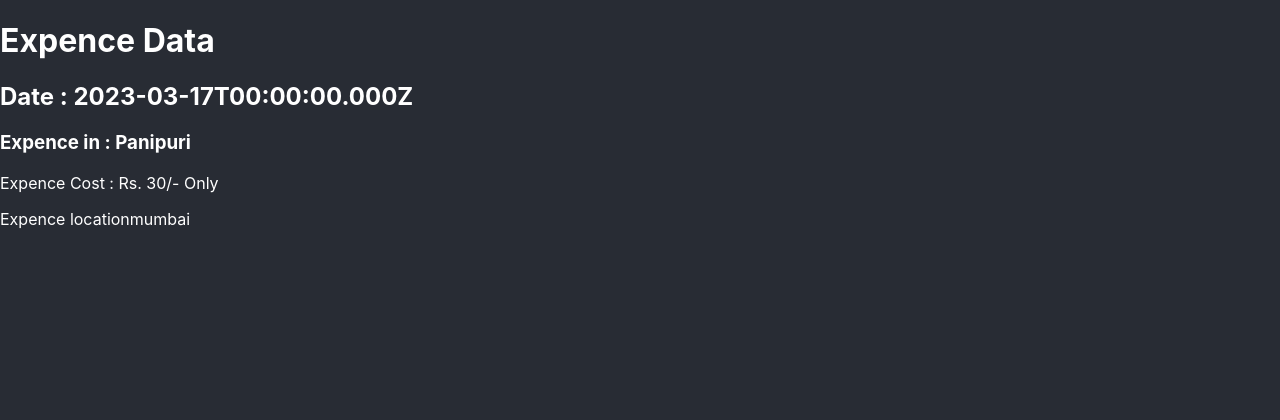
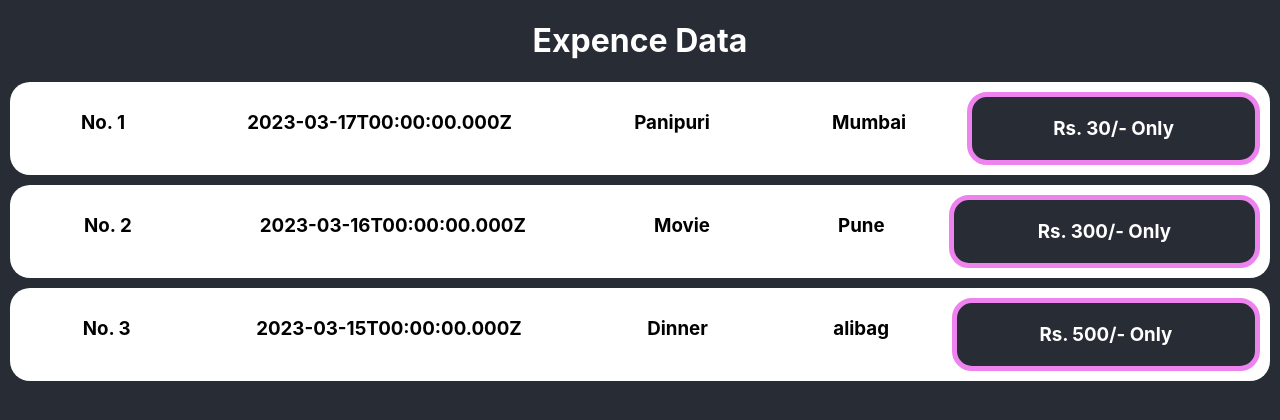
Before and after one commit to Shubham-S-Nimje/Expensetracker, a React (Create React App) app: page / in a window 1280 px wide. Shown: the top 420 px of the page. Built offline with nearby package versions, Linux system fonts and the light colour scheme.

Commit message:
more items added

```diff
--- a/src/App.js
+++ b/src/App.js
@@ -3,11 +3,53 @@ import './Expenceitem/Expenceitem.css';
 import Expenceitem from './Expenceitem/Expenceitem';
 
 function App() {
+  const expences = [
+    {
+      id: 1,
+      expencedate: new Date(2023,2,17),
+      Expencetitle: 'Panipuri',
+      Expenceprice: 30,
+      Expencelocation: 'Mumbai'},
+      {
+        id: 2,
+        expencedate: new Date(2023,2,16),
+        Expencetitle: 'Movie',
+        Expenceprice: 300,
+        Expencelocation: 'Pune'},
+        {
+          id: 3,
+          expencedate: new Date(2023,2,15),
+          Expencetitle: 'Dinner',
+          Expenceprice: 500,
+          Expencelocation: 'alibag'},
+  ];
   return (
     <div className="App">
       <header className="App-header">
-        <Expenceitem/>
+        <h1>Expence Data</h1>
+      <Expenceitem
+      id={expences[0].id}
+      expencedate={expences[0].expencedate}
+      Expencetitle={expences[0].Expencetitle}
+      Expenceprice={expences[0].Expenceprice}
+      Expencelocation={expences[0].Expencelocation}
+      ></Expenceitem>
+      <Expenceitem
+      id={expences[1].id}
+      expencedate={expences[1].expencedate}
+      Expencetitle={expences[1].Expencetitle}
+      Expenceprice={expences[1].Expenceprice}
+      Expencelocation={expences[1].Expencelocation}
+      ></Expenceitem>
+      <Expenceitem
+      id={expences[2].id}
+      expencedate={expences[2].expencedate}
+      Expencetitle={expences[2].Expencetitle}
+      Expenceprice={expences[2].Expenceprice}
+      Expencelocation={expences[2].Expencelocation}
+      ></Expenceitem>
       </header>
+
     </div>
   );
 }
--- a/src/Expenceitem/Expenceitem.css
+++ b/src/Expenceitem/Expenceitem.css
@@ -2,6 +2,50 @@ body {
   background-color: #282c34;
 }
 
-.App-header {
+h1 {
+  text-align: center;
+}
+
+.expencedata {
+  text-align: center;
+    display: grid;
+    grid-template-columns: auto auto auto;
+    padding: 10px;
+    background-color: white;
+    margin: 10px;
+    border-radius: 20px;
+}
+.App-header{
   color: white;
 }
+.expencedate {
+  grid-row-start: 1;
+  grid-row-end: 2;
+  color: black;
+}
+.id {
+  grid-row-start: 1;
+  grid-row-end: 2;
+  color: black;
+}
+
+.Expencetitle {
+  grid-row-start: 1;
+  grid-row-end: 2;
+  color: black;
+}
+.Expenceprice {
+  grid-row-start: 1;
+  grid-row-end: 2;
+  background-color: #282c34;
+  color: white;
+  margin: 0px;
+  border-radius: 20px;
+  padding: 20px;
+  border: 5px solid violet;
+}
+.Expencelocation {
+  grid-row-start: 1;
+  grid-row-end: 2;
+  color: black;
+}
--- a/src/Expenceitem/Expenceitem.js
+++ b/src/Expenceitem/Expenceitem.js
@@ -1,14 +1,13 @@
-export default function Expenceitem()
+import './Expenceitem.css';
+
+export default function Expenceitem(props)
 {
-    const expencedate = new Date(2023,2,17);
-    const Expencetitle = 'Panipuri';
-    const Expenceprice = 30;
-    const Expencelocation = 'mumbai';
-    return <div>
-        <h1>Expence Data</h1>
-        <h2>Date : {expencedate.toISOString()}</h2>
-        <h3>Expence in : {Expencetitle}</h3>
-        <p>Expence Cost : Rs. {Expenceprice}/- Only</p>
-        <p>Expence location{Expencelocation}</p>
+    return (<div className="expencedata">
+        <h3 className="id" >No. {props.id}</h3>
+        <h3 className="expencedate" >{props.expencedate.toISOString()}</h3>
+        <h3 className="Expencetitle" >{props.Expencetitle}</h3>
+        <h3 className="Expencelocation" >{props.Expencelocation}</h3>
+        <h3 className="Expenceprice" >Rs. {props.Expenceprice}/- Only</h3>
     </div>
+    );
 }
```
